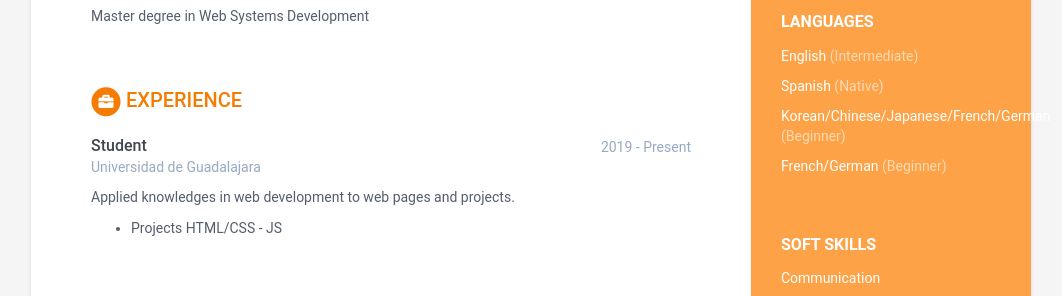
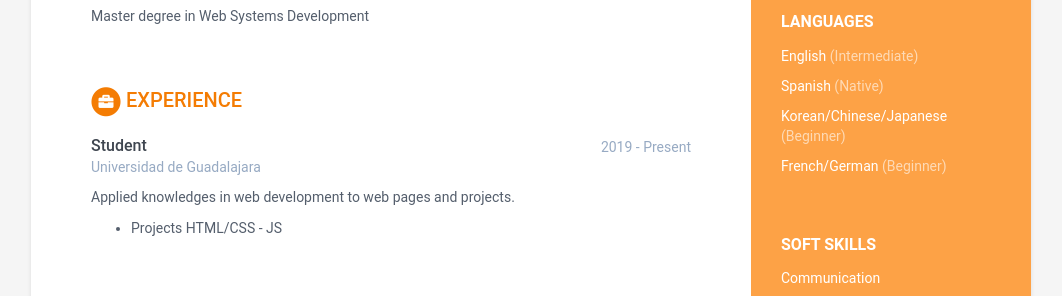
Before and after one commit to BC-MAY-21-ROR/kata-04-resume-mrivh, a Jekyll site: the page built from index.html, in a window 1280 px wide. Shown: the part 507-803 px from the top of the page, without its empty margins (109-1171 px from the left). Built offline with Jekyll 4.4.1, drawn with Linux system fonts in a browser that asks for light colours.

Commit message:
Update data.yml

```diff
--- a/_data/data.yml
+++ b/_data/data.yml
@@ -32,7 +32,7 @@ sidebar:
     - idiom: Spanish
       level: Native # Utiliza el resultado de tu examen oficial, o el nivel de acuerdo al modelo Dreyfus
 
-    - idiom: Korean/Chinese/Japanese/French/German
+    - idiom: Korean/Chinese/Japanese
       level: Beginner
 
     - idiom: French/German
```
